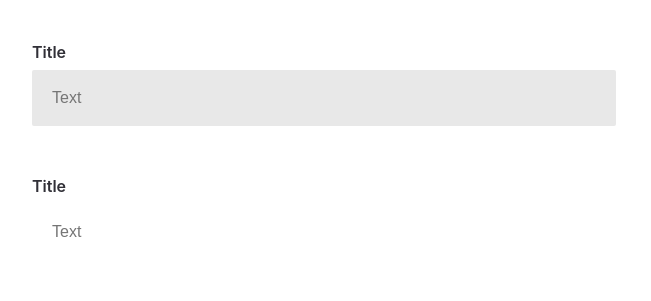
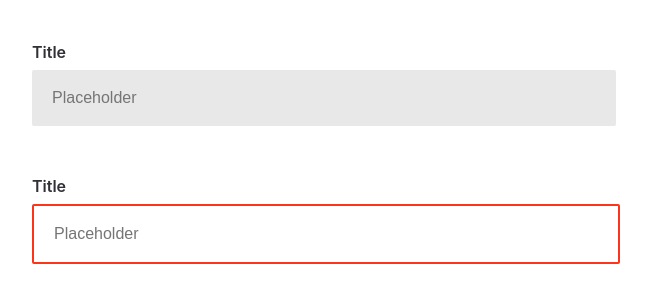
Before and after one commit to OlgaOparyna/tms-react, a React (Create React App) app: page / in a window 1280 px wide. Shown: the part 2467-2768 px from the top of the page, without its empty margins (8-659 px from the left). Built offline with nearby package versions, Linux system fonts and the light colour scheme.

Commit message:
input ready

```diff
--- a/src/App.tsx
+++ b/src/App.tsx
@@ -1,4 +1,4 @@
-import React from "react";
+import React, { useState }  from "react";
 import "./App.scss";
 
 import Button from "./components/Button";
@@ -24,6 +24,9 @@ const MOCK_CARD = {
   author: 2,
 };
 const App = () => {
+  const [text, setText] = useState("");
+  const onChange = (value: string) => {
+    setText(value)}
   return (
     <div className={styles.container}>
       <Button title={"Primary"} onClick={() => {}} type={ButtonType.Primary} />
@@ -41,9 +44,9 @@ const App = () => {
       <Card card={MOCK_CARD} size={CardSize.Large} />
       <Card card={MOCK_CARD} size={CardSize.Medium} />
       <Card card={MOCK_CARD} size={CardSize.Small} />
-      <Input title={"Title"} placeholder={"Placeholder"} />
-      <Input title={"Title"} placeholder={"Text"} disabled />
-      <Input title={"Title"} placeholder={"Text"} />
+      <Input value={text} onChange={onChange} title="Title" placeholder="Placeholder"/>
+      <Input value={text} onChange={onChange} title="Title" placeholder="Placeholder" disabled/>
+      <Input value={text} onChange={onChange} title="Title" placeholder="Placeholder" errorText ={"Error text"} />
        </div>
   );
 };
--- a/src/components/Input/Input.tsx
+++ b/src/components/Input/Input.tsx
@@ -1,36 +1,41 @@
-import React, { FC, useState } from "react";
+import React, { FC, ChangeEvent } from "react";
 import classNames from "classnames";
 import styles from "./Input.module.scss";
-import { ButtonType } from "../Button/Button";
 
 type InputProps = {
   title: string;
+  value: string;
+  onChange: (value: string) => void;
   placeholder: string;
   disabled?: boolean;
-  className?: string;
+  errorText?: string;
 };
-const Input: FC<InputProps> = ({ title, placeholder, disabled, className }) => {
-  const [errorState, setErrorState] = useState(false);
-  const onInputClick = ()=>{
-    setErrorState (!errorState)
-  }
+const Input: FC<InputProps> = ({ title, value,onChange, placeholder, disabled, errorText}) => {
+  const onChangeText = (e: ChangeEvent<HTMLInputElement>) => {
+    onChange(e.target.value);
+  };
   return (
     <div>
       <label className={styles.title}>{title}</label>
       <input
-        type="text"
+        value={value}
         className={classNames(styles.input, {
-          [styles.disabledInput]: disabled === true,
-          [styles.errorInput]: errorState,
+          [styles.disabledInput]: disabled,
+          [styles.errorInput]: errorText,
         })}
         placeholder={placeholder}
+        onChange={onChangeText}
         disabled={disabled}
-        onChange={() => {}}
-        onClick ={onInputClick}
       />
-      {/*не понимаю, как включить состояние error*/}
+      {errorText && <div className={styles.errorText}>{errorText}</div>}
     </div>
   );
 };
 
+
+
+
+
+
+
 export default Input;
```
